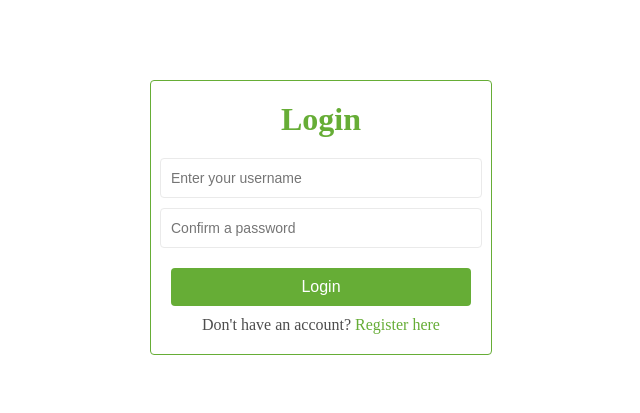
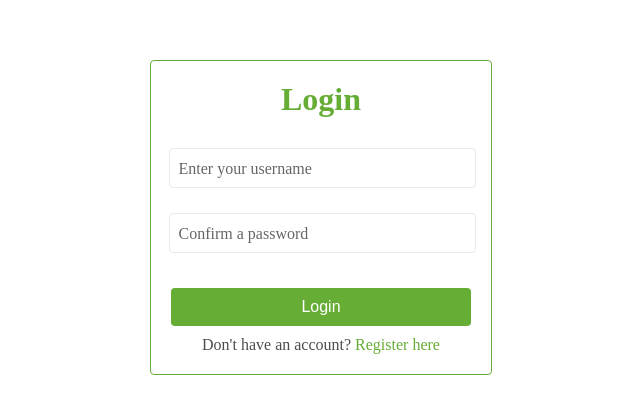
Before and after one commit to fatalryuu/Stage4, a React (Create React App) app in the folder client/: page /#/login in a window 1280 px wide. Shown: the part 183-596 px from the top of the page, without its empty margins (319-959 px from the left). Built offline with nearby package versions, Linux system fonts and the light colour scheme; what axios-auth-refresh would draw is missing.

Commit message:
feat: animation of placeholders

```diff
--- a/client/src/components/Auth/Input/Input.jsx
+++ b/client/src/components/Auth/Input/Input.jsx
@@ -1,17 +1,37 @@
-import React from "react";
+import React, { useState } from "react";
 import s from "./Input.module.css";
 import PropTypes from "prop-types";
 
 const Input = ({ type, value, placeholder, onChange }) => {
+    const [isFocused, setIsFocused] = useState(false);
+
+    const handleFocus = () => {
+        setIsFocused(true);
+    };
+
+    const handleBlur = () => {
+        setIsFocused(false);
+    };
+
     return (
+        <div className={s.wrapper}>
             <input
                 type={type}
                 value={value}
-            placeholder={placeholder}
                 onChange={e => onChange(e.target.value)}
+                onFocus={handleFocus}
+                onBlur={handleBlur}
                 className={s.input}
-            required={true}
+                required
             />
+            <label
+                className={`${s.label} ${
+                    isFocused || value ? s.labelFocused : ""
+                }`}
+            >
+                {placeholder}
+            </label>
+        </div>
     );
 };
 
--- a/client/src/components/Auth/Input/Input.module.css
+++ b/client/src/components/Auth/Input/Input.module.css
@@ -1,7 +1,13 @@
+.wrapper {
+    position: relative;
+    padding-right: 20px;
+    width: 95%;
+}
+
 .input {
     width: 100%;
     padding: 10px;
-    margin-bottom: 10px;
+    margin-bottom: 25px;
     border: 1px solid #eaeaea;
     border-radius: 4px;
 }
@@ -10,6 +16,18 @@
     outline: 1px solid #66ad36;
 }
 
-.input::placeholder {
+.label {
+    position: absolute;
+    top: 12px;
+    left: 10px;
+    font-size: 16px;
+    transition: top 0.2s, font-size 0.2s;
+    pointer-events: none;
+    opacity: 0.6;
+}
+
+.labelFocused {
+    top: -20px;
     font-size: 14px;
+    opacity: 0.8;
 }
--- a/client/src/components/Auth/Login/Login.module.css
+++ b/client/src/components/Auth/Login/Login.module.css
@@ -19,7 +19,7 @@
 .header {
     color: #66ad36;
     font-size: 2rem;
-    margin-bottom: 20px;
+    margin-bottom: 30px;
 }
 
 .error {
--- a/client/src/components/Auth/Register/Register.module.css
+++ b/client/src/components/Auth/Register/Register.module.css
@@ -19,7 +19,7 @@
 .header {
     color: #66ad36;
     font-size: 2rem;
-    margin-bottom: 20px;
+    margin-bottom: 30px;
 }
 
 .error {
```
Lines whose indentation alone changed are shown as unchanged.
